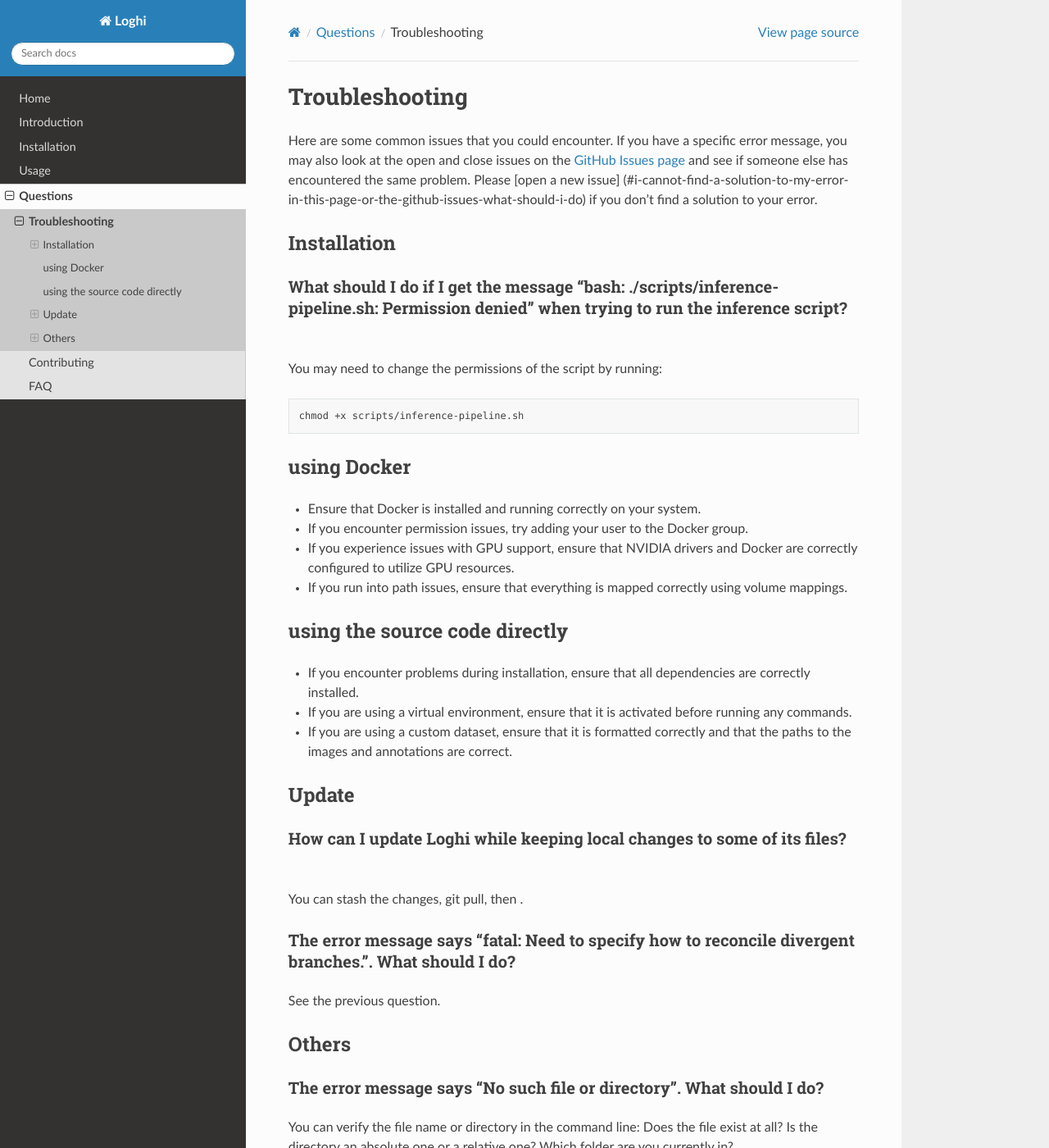
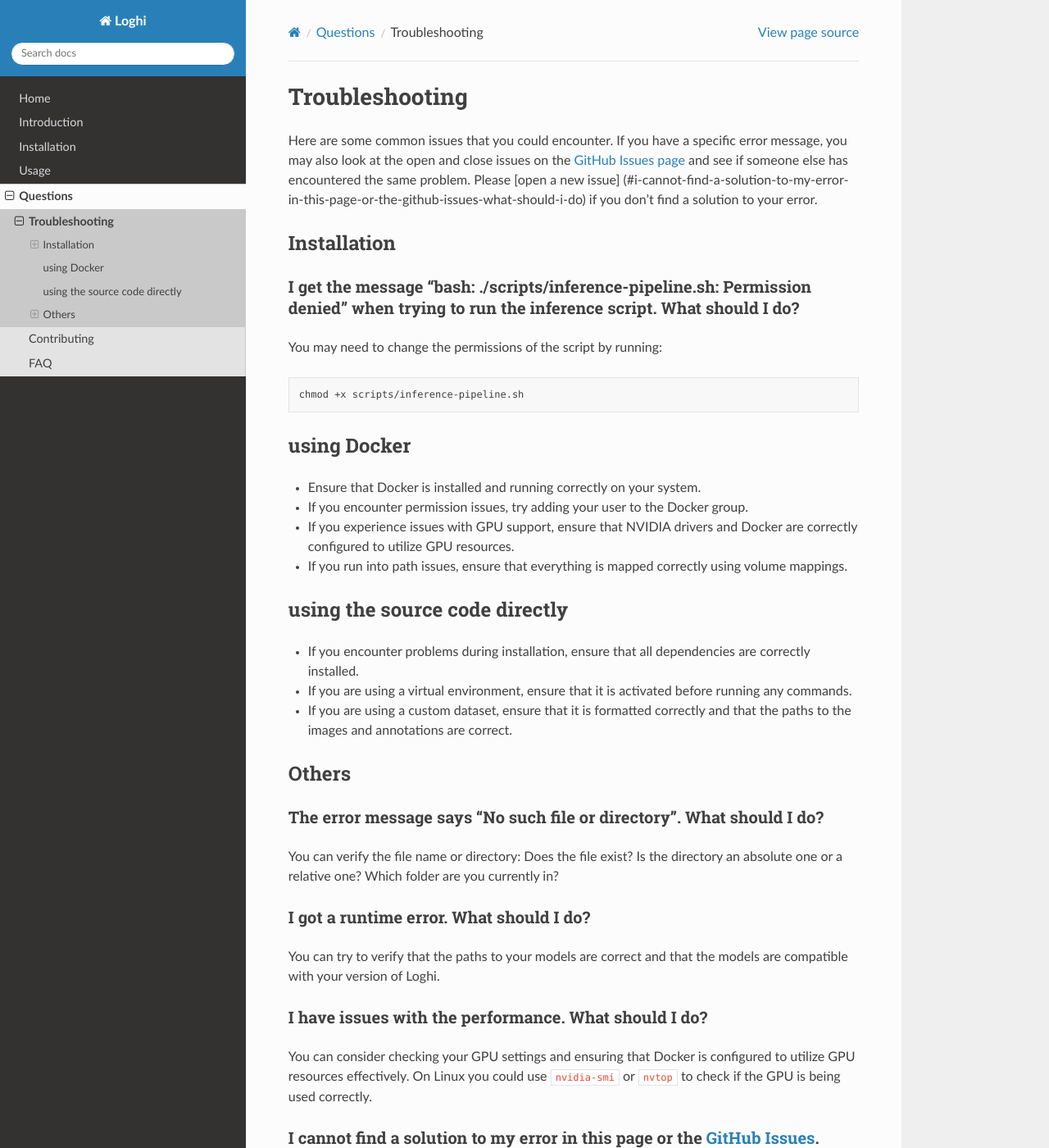
Before and after one commit to rvankoert/loghi, a Sphinx documentation site: the page built from docs/questions/troubleshooting.md, in a window 1280 px wide and 1400 px high. Shown: the whole window at 82% size. Built offline with Sphinx 7.4.7 and the Read the Docs theme 3.1.0, drawn with Linux system fonts in a browser that asks for light colours; some of the changed text lies outside the part shown.

````diff
--- a/docs/questions/troubleshooting.md
+++ b/docs/questions/troubleshooting.md
@@ -6,7 +6,7 @@ Here are some common issues that you could encounter. If you have a specific err
 
 ## Installation
 
-### What should I do if I get the message "bash: ./scripts/inference-pipeline.sh: Permission denied" when trying to run the inference script?
+### I get the message "bash: ./scripts/inference-pipeline.sh: Permission denied" when trying to run the inference script. What should I do?
 You may need to change the permissions of the script by running:
 ```bash
 chmod +x scripts/inference-pipeline.sh
@@ -24,17 +24,10 @@ chmod +x scripts/inference-pipeline.sh
 - If you are using a virtual environment, ensure that it is activated before running any commands.
 - If you are using a custom dataset, ensure that it is formatted correctly and that the paths to the images and annotations are correct.
 
-## Update
-### How can I update Loghi while keeping local changes to some of its files?
-You can stash the changes, git pull, then . <!-- update this part with more details -->
-
-### The error message says "fatal: Need to specify how to reconcile divergent branches.". What should I do?
-See the previous question.
-
 ## Others
 
 ### The error message says "No such file or directory". What should I do?
-You can verify the file name or directory in the command line: Does the file exist at all? Is the directory an absolute one or a relative one? Which folder are you currently in?
+You can verify the file name or directory: Does the file exist? Is the directory an absolute one or a relative one? Which folder are you currently in?
 <!-- update this part with more details -->
 
 ### I got a runtime error. What should I do?
````
Also changed, not shown: docs/installation/installation.md (+58 -55 lines), docs/usage/output.md (+3 -3 lines).
